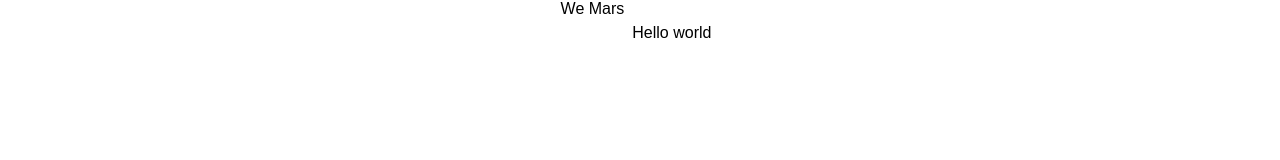
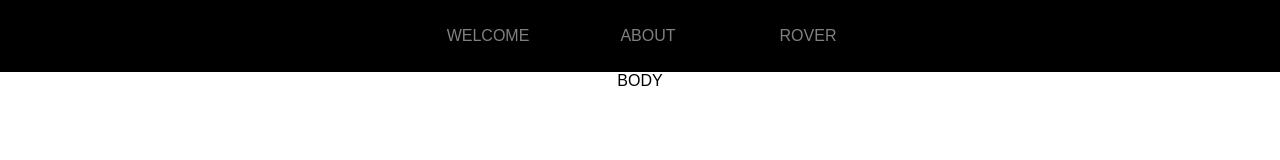
Before and after one commit to we-mars-org/wemars.github.io, a website: page Source/Public/homepage.html in a window 1280 px wide. Drawn offline with Linux system fonts and the light colour scheme.

Commit message:
Header w/ dropdown functionality added

```diff
--- a/Source/Public/homepage.html
+++ b/Source/Public/homepage.html
@@ -1,8 +1,61 @@
 <!DOCTYPE html>
 <head>
-    <title>We Mars</title>
+    <title style="display: none">We Mars</title>
+    <meta name="viewport" content="width=device-width, initial-scale=1.0" />
     <link rel="stylesheet" type ="text/css" href="style.css" />
 </head>
-<body>
-    <p>Hello world</p>
+<body style="width: 100%; flex-direction:column;">
+    <header>
+        <nav>
+            <!--The class collapsible sets up a dropdown menu
+                The script on this page sets up the last child
+                in the collapsible class as the dropdown menu
+                and will open the menu whenever the
+                'collapsible' div is moused over
+                This means there must be a 'menucontent'
+                div, as the script expects it, even if it is
+                blank. The general format is:
+                <div class=collapsible>
+                    <a>(some title)</a>
+                    <div class=menucontext>
+                        <div class=dropdown>(an option)</div>
+                    </div>
+                </div>-->
+            <div class="collapsible">
+                <a href="/">WELCOME</a>
+                <div class="menucontent">
+                    <div class="dropdown">Example option</div>
+                </div>
+            </div>
+            <div class="collapsible">
+                <a href="/about">ABOUT </a>
+                <div class="menucontent">
+                </div>
+            </div>
+            <div class="collapsible">
+                <a href="/rover">ROVER </a>
+                <div class="menucontent"></div>
+            </div>
+        </nav>
+    </header>
+    <div>BODY</div>
+    <footer>
+
+    </footer>
+
 </body>
+
+<script style="display: none;">
+    var menus = document.getElementsByClassName("collapsible");
+    for(i = 0; i < menus.length; i++){
+        menus[i].addEventListener("mouseover", function() {
+            var content = this.lastElementChild;
+            content.style.display = "inline-block";
+            content.style.maxHeight = (content.scrollHeight*2) + "px";
+        });
+        menus[i].addEventListener("mouseout", function() {
+            var content = this.lastElementChild;
+            content.style.maxHeight = null;
+        });
+    }
+</script>
--- a/Source/Public/style.css
+++ b/Source/Public/style.css
@@ -2,5 +2,66 @@
     background: white;
     display: flex;
     justify-content: center;
-    font-family: 'Arial'
+    font-family: 'Arial';
+    margin: 0;
 }
+
+header{
+    background: black;
+    color: grey;
+    width: 100%;
+    height: 3.5rem;
+    padding:  0.5rem;
+    font-size: 1rem;
+    justify-content: center;
+    align-items: flex-start;
+}
+
+nav{
+    background: inherit;
+    color: inherit;
+    font-size: inherit;
+    height: inherit;
+    align-items: inherit;
+}
+
+a, .a{
+    text-decoration: none;
+    background: inherit;
+    color: inherit;
+    padding: 1.2rem;
+}
+
+.bottombar {
+    background: rgb(211, 88, 35);
+    color: white;
+    width: 100%;
+    height: 100%;
+}
+
+.menucontent {
+    display: inline-block;
+    padding: 0;
+    margin: 0;
+    max-height: 0;
+    overflow: hidden;
+    transition: max-height 0.2s ease-out;
+    background: black;
+    color: grey;
+}
+
+.dropdown {
+    color: inherit;
+    background: inherit;
+    padding-top: 0.2rem;
+    padding-bottom: 0.2rem;
+}
+
+.collapsible{
+    display: inline-flex;
+    flex-direction:column;
+    padding: 0;
+    background: black;
+    margin: 0;
+    width: 10rem;
+}
```
Also changed, not shown: app.js (+14 -6 lines).
